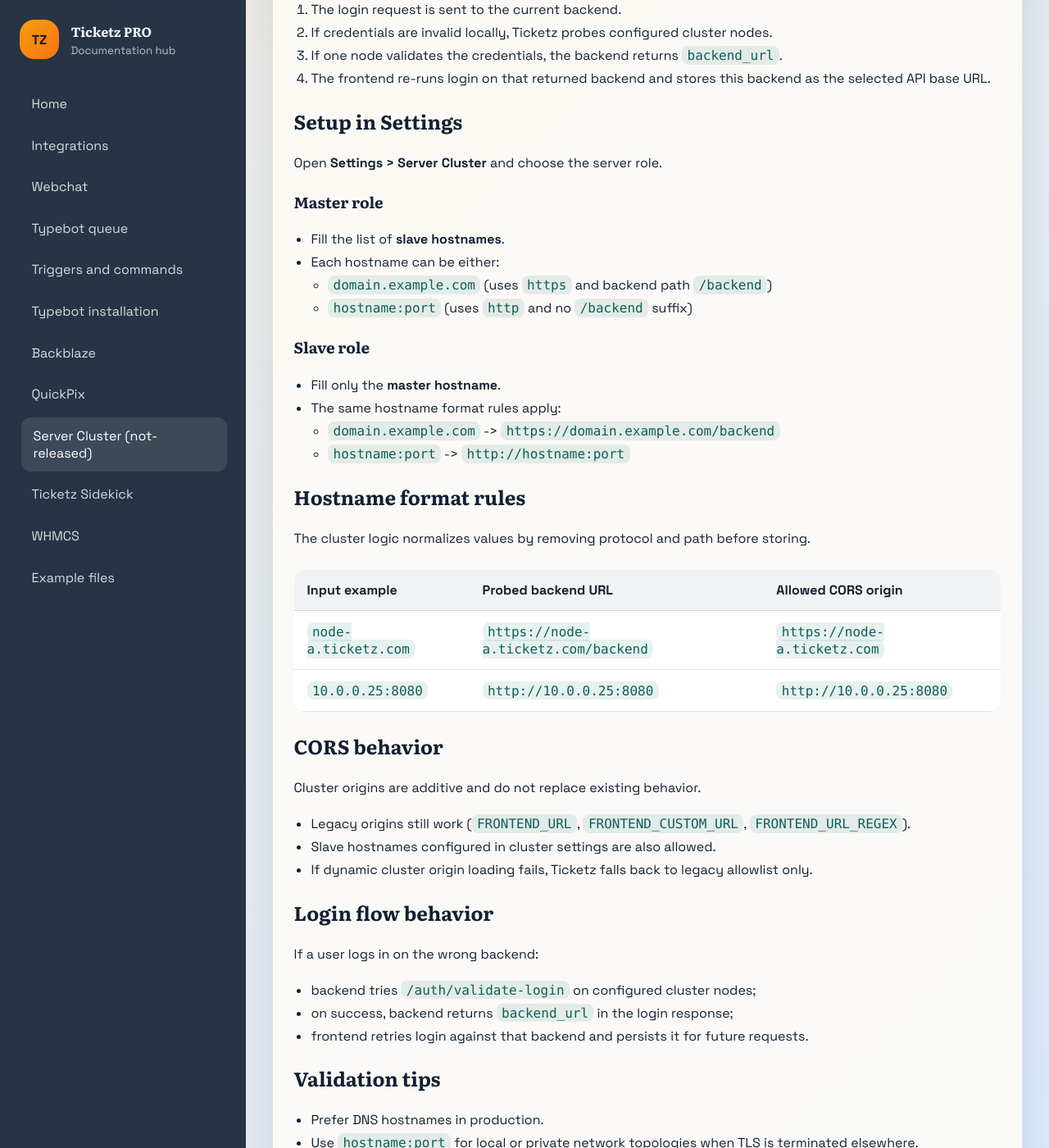
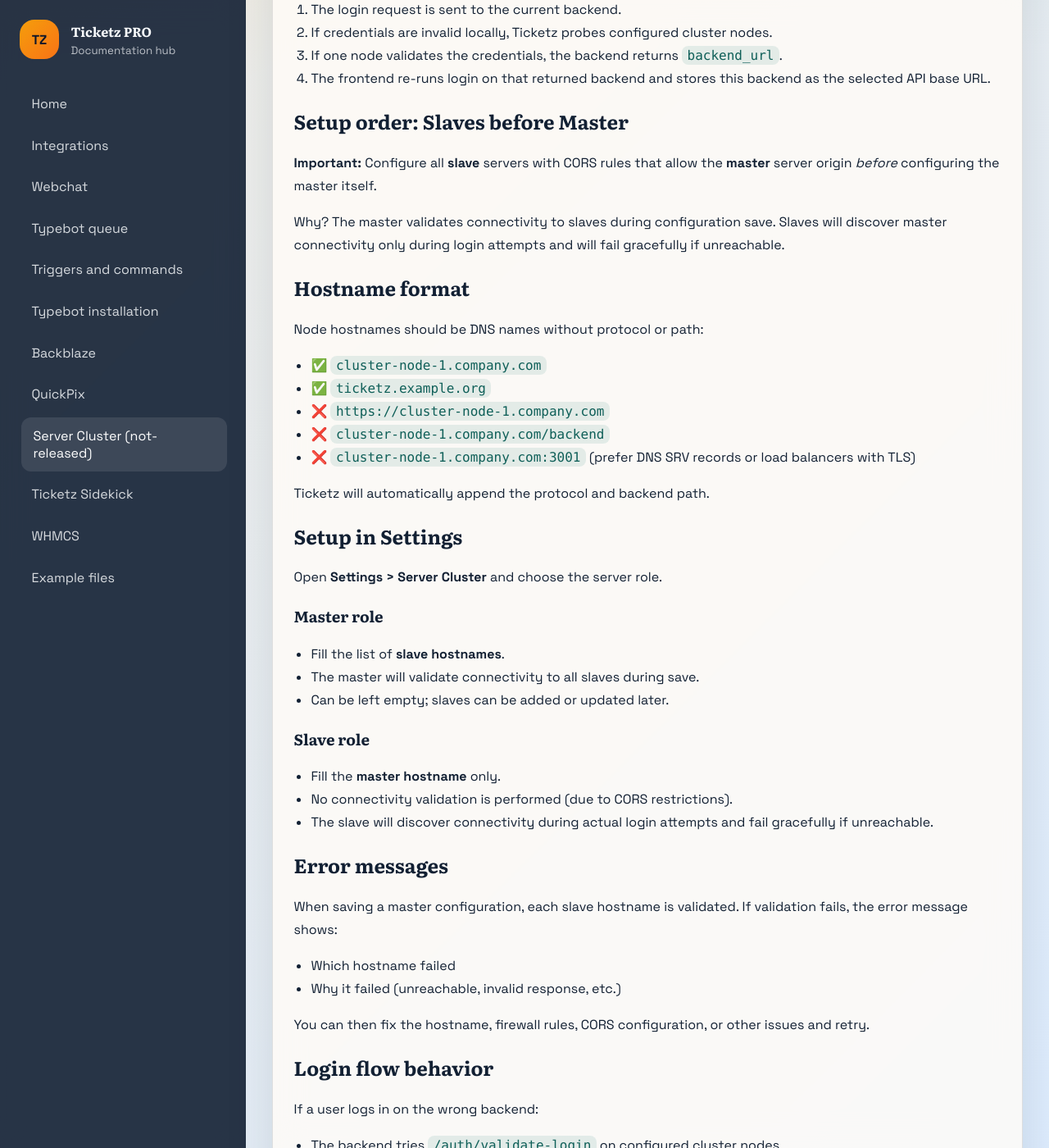
Before and after one commit to ticketz-oss/ticketz-pro-docs, a Jekyll site: the page built from en/server-cluster.md, in a window 1280 px wide and 1400 px high, scrolled down 594 px. Shown: the whole window at 82% size. Built offline with Jekyll 4.4.1, drawn with Linux system fonts in a browser that asks for light colours; some of the changed text lies outside the part shown.

Commit message:
docs: simplify cluster docs, clarify slaves-first setup order, remove legacy CORS details

```diff
--- a/en/server-cluster.md
+++ b/en/server-cluster.md
@@ -21,6 +21,24 @@
 3. If one node validates the credentials, the backend returns `backend_url`.
 4. The frontend re-runs login on that returned backend and stores this backend as the selected API base URL.
 
+## Setup order: Slaves before Master
+
+**Important:** Configure all **slave** servers with CORS rules that allow the **master** server origin *before* configuring the master itself.
+
+Why? The master validates connectivity to slaves during configuration save. Slaves will discover master connectivity only during login attempts and will fail gracefully if unreachable.
+
+## Hostname format
+
+Node hostnames should be DNS names without protocol or path:
+
+- ✅ `cluster-node-1.company.com`
+- ✅ `ticketz.example.org`
+- ❌ `https://cluster-node-1.company.com`
+- ❌ `cluster-node-1.company.com/backend`
+- ❌ `cluster-node-1.company.com:3001` (prefer DNS SRV records or load balancers with TLS)
+
+Ticketz will automatically append the protocol and backend path.
+
 ## Setup in Settings
 
 Open **Settings > Server Cluster** and choose the server role.
@@ -28,44 +46,28 @@
 ### Master role
 
 - Fill the list of **slave hostnames**.
-- Each hostname can be either:
-  - `domain.example.com` (uses `https` and backend path `/backend`)
-  - `hostname:port` (uses `http` and no `/backend` suffix)
+- The master will validate connectivity to all slaves during save.
+- Can be left empty; slaves can be added or updated later.
 
 ### Slave role
 
-- Fill only the **master hostname**.
-- The same hostname format rules apply:
-  - `domain.example.com` -> `https://domain.example.com/backend`
-  - `hostname:port` -> `http://hostname:port`
+- Fill the **master hostname** only.
+- No connectivity validation is performed (due to CORS restrictions).
+- The slave will discover connectivity during actual login attempts and fail gracefully if unreachable.
 
-## Hostname format rules
+## Error messages
 
-The cluster logic normalizes values by removing protocol and path before storing.
+When saving a master configuration, each slave hostname is validated. If validation fails, the error message shows:
 
-| Input example | Probed backend URL | Allowed CORS origin |
-| --- | --- | --- |
-| `node-a.ticketz.com` | `https://node-a.ticketz.com/backend` | `https://node-a.ticketz.com` |
-| `10.0.0.25:8080` | `http://10.0.0.25:8080` | `http://10.0.0.25:8080` |
+- Which hostname failed
+- Why it failed (unreachable, invalid response, etc.)
 
-## CORS behavior
-
-Cluster origins are additive and do not replace existing behavior.
-
-- Legacy origins still work (`FRONTEND_URL`, `FRONTEND_CUSTOM_URL`, `FRONTEND_URL_REGEX`).
-- Slave hostnames configured in cluster settings are also allowed.
-- If dynamic cluster origin loading fails, Ticketz falls back to legacy allowlist only.
+You can then fix the hostname, firewall rules, CORS configuration, or other issues and retry.
 
 ## Login flow behavior
 
 If a user logs in on the wrong backend:
 
-- backend tries `/auth/validate-login` on configured cluster nodes;
-- on success, backend returns `backend_url` in the login response;
-- frontend retries login against that backend and persists it for future requests.
-
-## Validation tips
-
-- Prefer DNS hostnames in production.
-- Use `hostname:port` for local or private network topologies when TLS is terminated elsewhere.
-- Ensure every node is reachable from the node executing credential probing.
+- The backend tries `/auth/validate-login` on configured cluster nodes.
+- On success, the backend returns `backend_url` in the login response.
+- The frontend retries login against that backend and persists it for future requests.
```
Also changed, not shown: es/server-cluster.md (+27 -19 lines), pt-br/server-cluster.md (+27 -19 lines).
